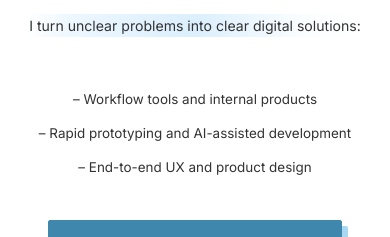
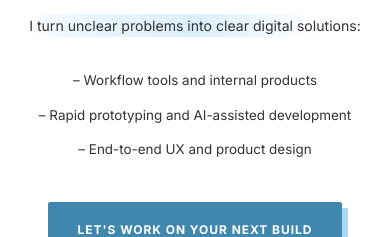
Before and after one commit to Irene2828/porfoliojuly, a Next.js app: page / in a window 390 px wide. Shown: the part 293-530 px from the top of the page. Built offline with nearby package versions, Linux system fonts and the light colour scheme; no server answers; the database is empty; a web font is replaced by a local one.

Commit message:
Hero: reduce spacing between mobile tagline subline and bullets by 50%

```diff
--- a/src/app/components/Hero.css
+++ b/src/app/components/Hero.css
@@ -382,7 +382,7 @@
     display: flex;
     flex-direction: column;
     align-items: center;
-    margin-top: 2.25rem; /* moved 50% lower */
+    margin-top: 1.1rem; /* cut by 50% */
     margin-bottom: 1rem; /* cut in half to pull CTAs closer */
   }
   .hero-bullets li {
```
